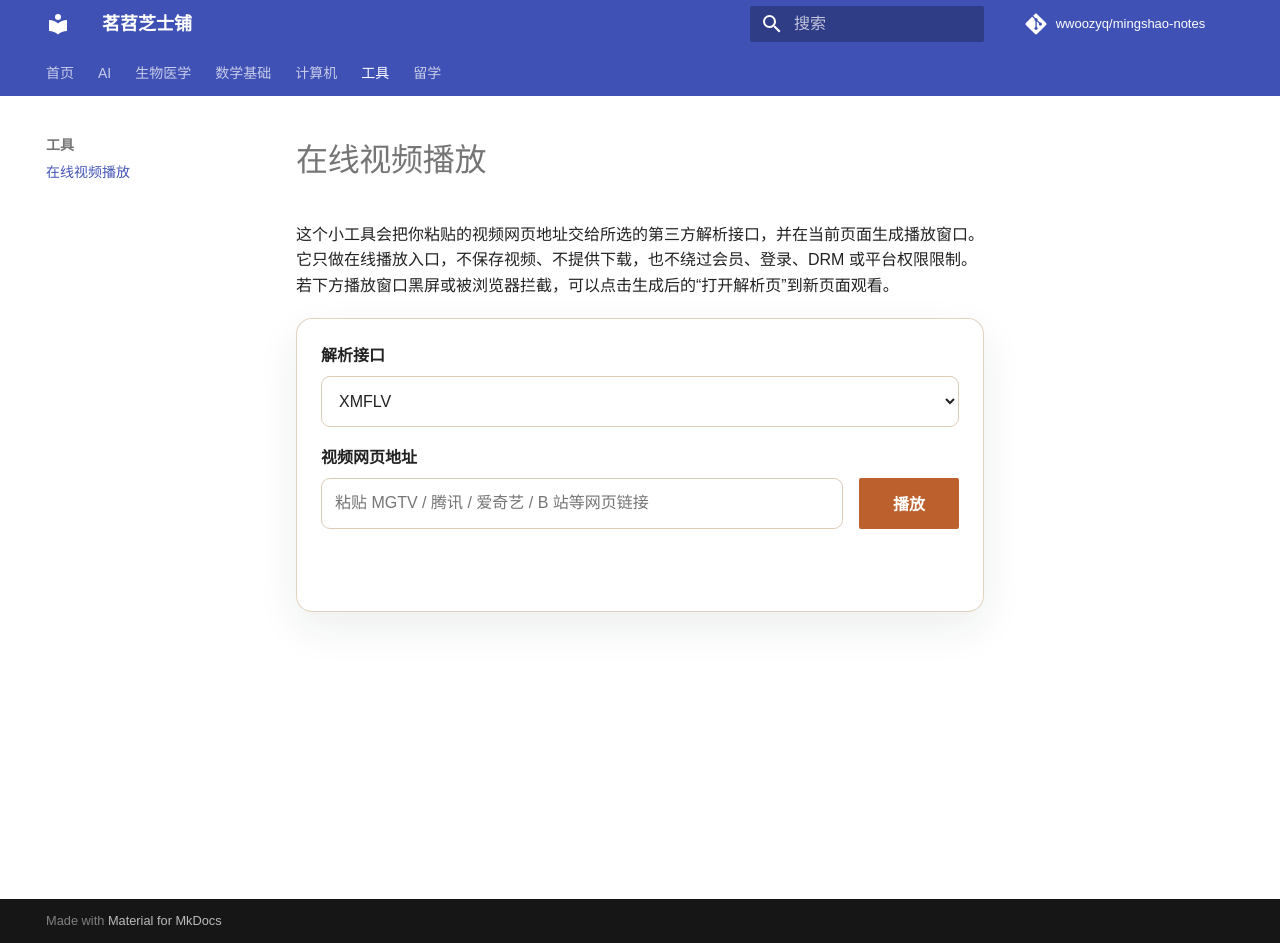
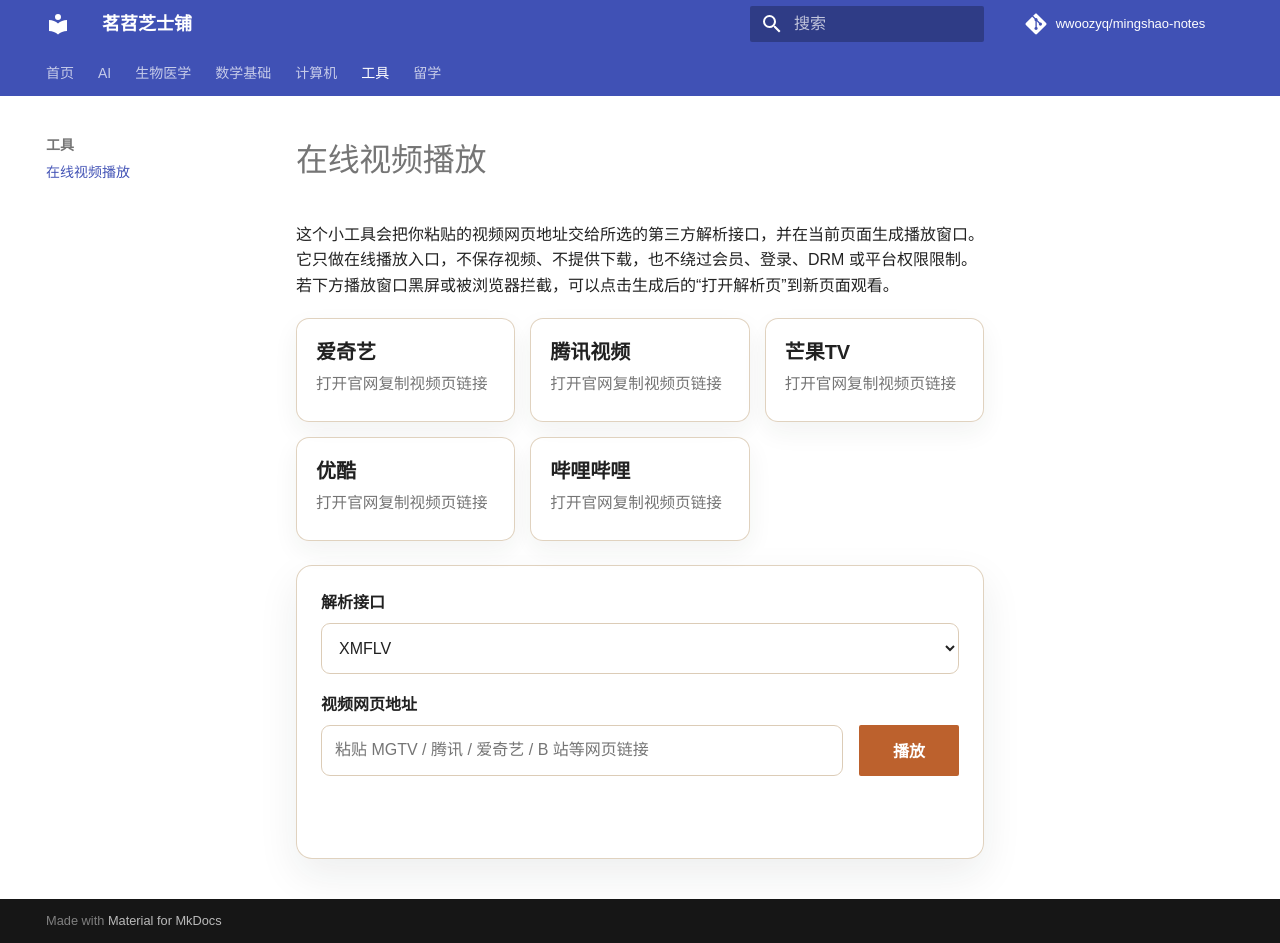
Before and after one commit to wwoozyq/mingshao-notes, an MkDocs documentation site: the page built from docs/tools/video-player.md, in a window 1280 px wide and 943 px high. Built offline with MkDocs 1.6.1 and Material for MkDocs 9.7.7, drawn with Linux system fonts in a browser that asks for light colours; comment, search, counter and statistics services are not loaded.

Commit message:
Add video platform shortcut cards

```diff
--- a/docs/stylesheets/extra.css
+++ b/docs/stylesheets/extra.css
@@ -227,6 +227,48 @@ pre {
   box-shadow: var(--notes-shadow);
 }
 
+.md-typeset .video-platforms {
+  display: grid;
+  grid-template-columns: repeat(auto-fit, minmax(9.5rem, 1fr));
+  gap: 0.75rem;
+  margin: 1rem 0 1.2rem;
+}
+
+.md-typeset .video-platforms__card {
+  display: flex;
+  flex-direction: column;
+  gap: 0.22rem;
+  min-height: 5.2rem;
+  padding: 0.85rem 0.95rem;
+  border: 1px solid rgba(220, 204, 183, 0.88);
+  border-radius: 0.65rem;
+  background: rgba(255, 255, 255, 0.64);
+  color: inherit;
+  text-decoration: none;
+  box-shadow: 0 10px 26px rgba(30, 43, 39, 0.06);
+  transition:
+    transform 160ms ease,
+    box-shadow 160ms ease,
+    border-color 160ms ease;
+}
+
+.md-typeset .video-platforms__card:hover,
+.md-typeset .video-platforms__card:focus {
+  transform: translateY(-2px);
+  border-color: rgba(188, 97, 45, 0.38);
+  box-shadow: var(--notes-shadow);
+}
+
+.md-typeset .video-platforms__card strong {
+  font-size: 1rem;
+}
+
+.md-typeset .video-platforms__card span {
+  color: var(--md-default-fg-color--light);
+  font-size: 0.78rem;
+  line-height: 1.45;
+}
+
 .md-typeset .video-tool__grid {
   display: grid;
   grid-template-columns: minmax(0, 1fr) auto;
@@ -287,6 +329,10 @@ pre {
 }
 
 [data-md-color-scheme="slate"] .md-typeset .video-tool {
+  background: rgba(255, 255, 255, 0.04);
+}
+
+[data-md-color-scheme="slate"] .md-typeset .video-platforms__card {
   background: rgba(255, 255, 255, 0.04);
 }
 
--- a/docs/tools/video-player.md
+++ b/docs/tools/video-player.md
@@ -1,6 +1,29 @@
 # 在线视频播放
 
 这个小工具会把你粘贴的视频网页地址交给所选的第三方解析接口，并在当前页面生成播放窗口。它只做在线播放入口，不保存视频、不提供下载，也不绕过会员、登录、DRM 或平台权限限制。若下方播放窗口黑屏或被浏览器拦截，可以点击生成后的“打开解析页”到新页面观看。
+
+<div class="video-platforms" aria-label="常见视频平台">
+  <a class="video-platforms__card" href="https://www.iqiyi.com/" target="_blank" rel="noreferrer">
+    <strong>爱奇艺</strong>
+    <span>打开官网复制视频页链接</span>
+  </a>
+  <a class="video-platforms__card" href="https://v.qq.com/" target="_blank" rel="noreferrer">
+    <strong>腾讯视频</strong>
+    <span>打开官网复制视频页链接</span>
+  </a>
+  <a class="video-platforms__card" href="https://www.mgtv.com/" target="_blank" rel="noreferrer">
+    <strong>芒果TV</strong>
+    <span>打开官网复制视频页链接</span>
+  </a>
+  <a class="video-platforms__card" href="https://www.youku.com/" target="_blank" rel="noreferrer">
+    <strong>优酷</strong>
+    <span>打开官网复制视频页链接</span>
+  </a>
+  <a class="video-platforms__card" href="https://www.bilibili.com/" target="_blank" rel="noreferrer">
+    <strong>哔哩哔哩</strong>
+    <span>打开官网复制视频页链接</span>
+  </a>
+</div>
 
 <div class="video-tool" id="videoTool">
   <div class="video-tool__field">
```
